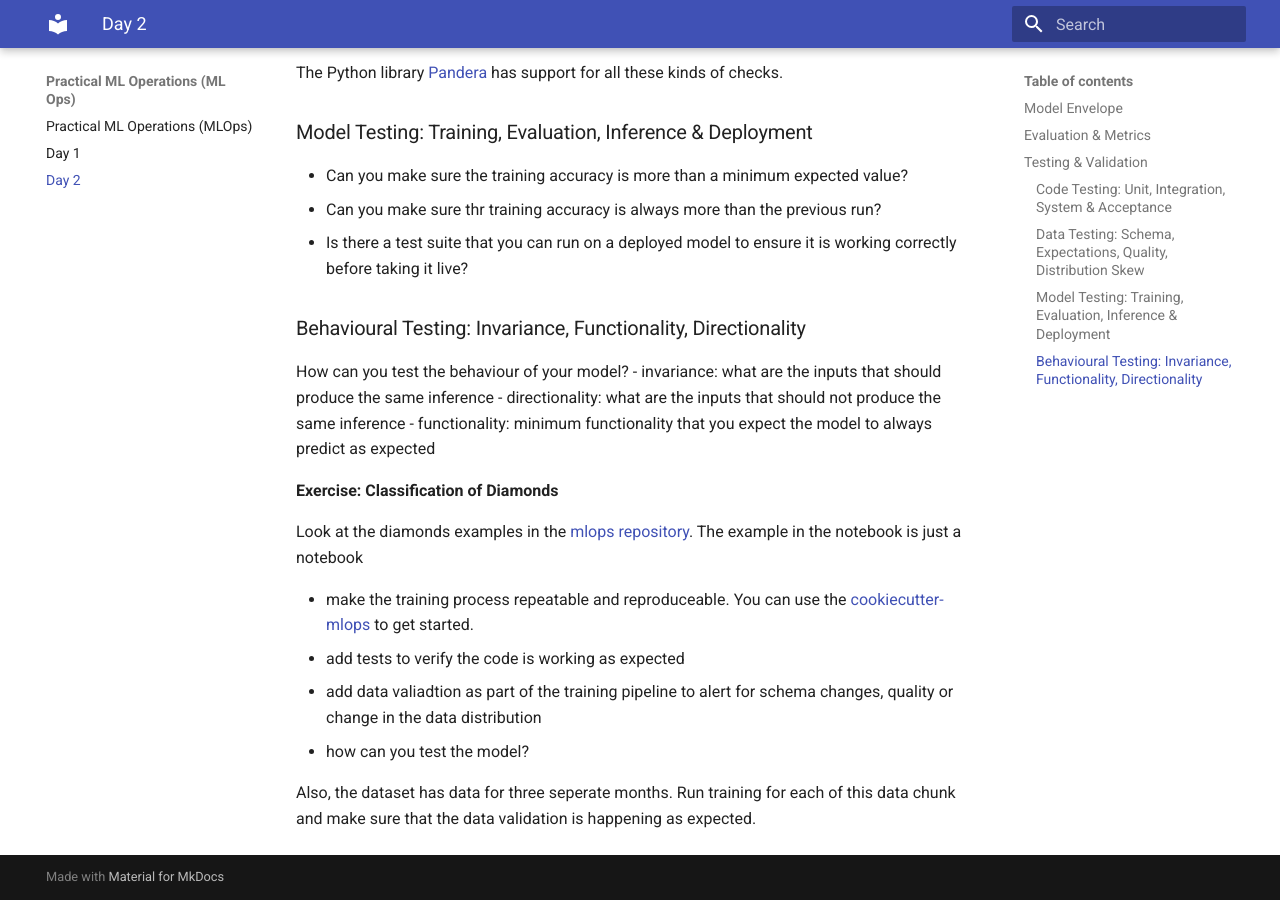
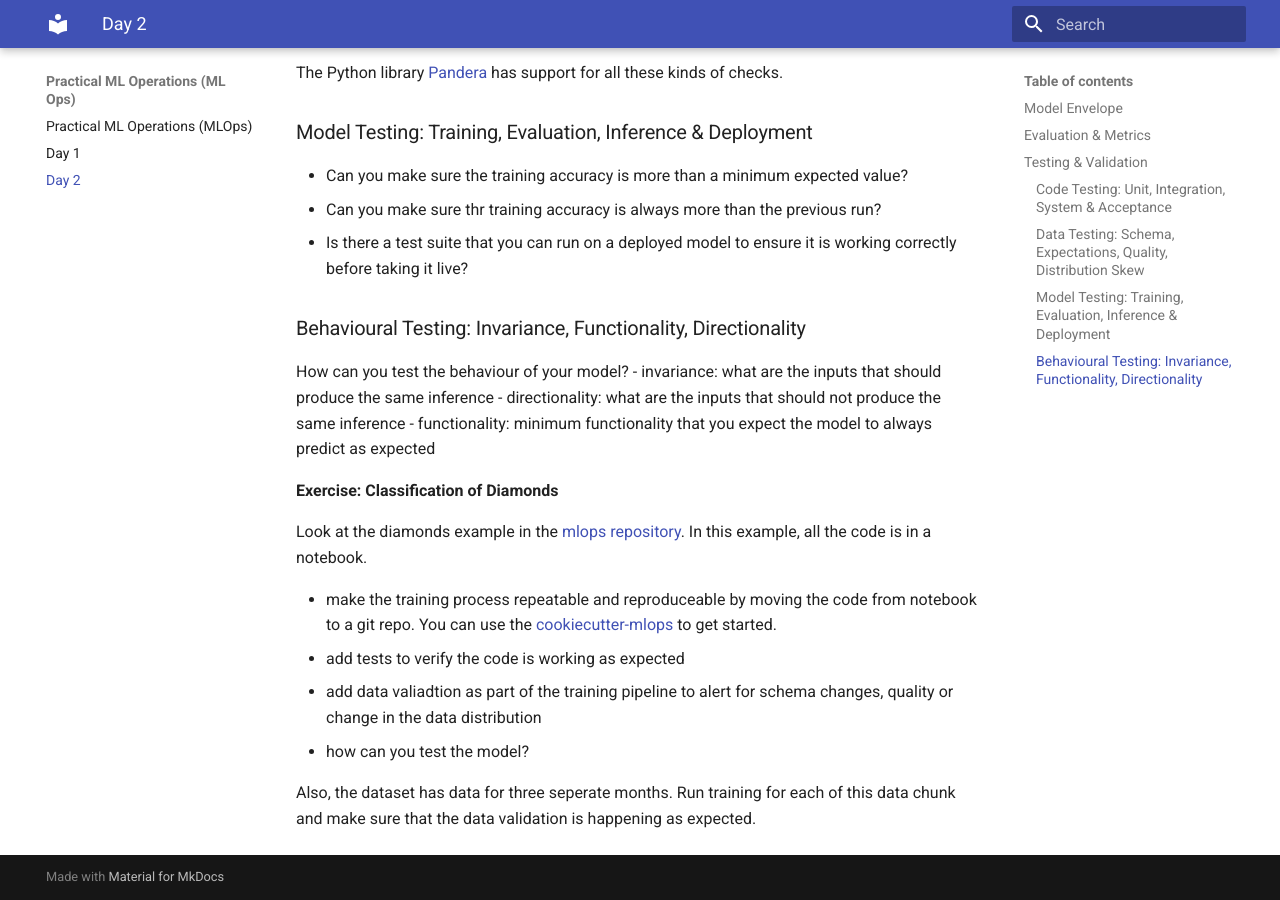
Before and after one commit to amitkaps/mlops, an MkDocs documentation site: the page built from docs/day2.md, in a window 1280 px wide and 900 px high, scrolled down 1189 px. Built offline with MkDocs 1.6.1 and Material for MkDocs 9.7.7, drawn with Linux system fonts in a browser that asks for light colours.

Commit message:
docs: copy edits

```diff
--- a/docs/day2.md
+++ b/docs/day2.md
@@ -58,9 +58,9 @@ How can you test the behaviour of your model?
 
 **Exercise: Classification of Diamonds**
 
-Look at the diamonds examples in the [mlops repository][mlops]. The example in the notebook is just a notebook
+Look at the diamonds example in the [mlops repository][mlops]. In this example, all the code is in a notebook.
 
-- make the training process repeatable and reproduceable. You can use the [cookiecutter-mlops][] to get started.
+- make the training process repeatable and reproduceable by moving the code from notebook to a git repo. You can use the [cookiecutter-mlops][] to get started.
 - add tests to verify the code is working as expected
 - add data valiadtion as part of the training pipeline to alert for schema changes, quality or change in the data distribution
 - how can you test the model?
```
